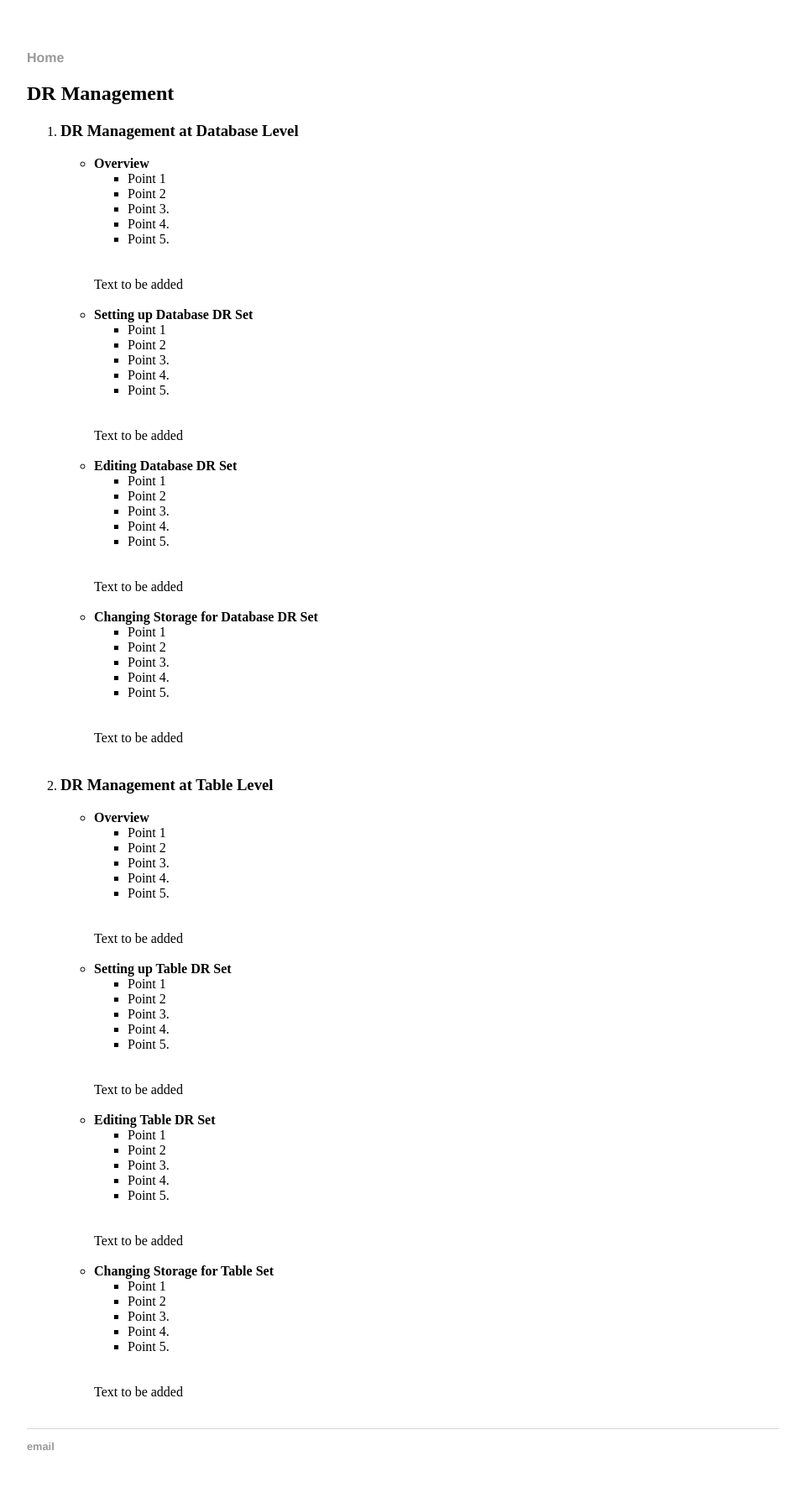
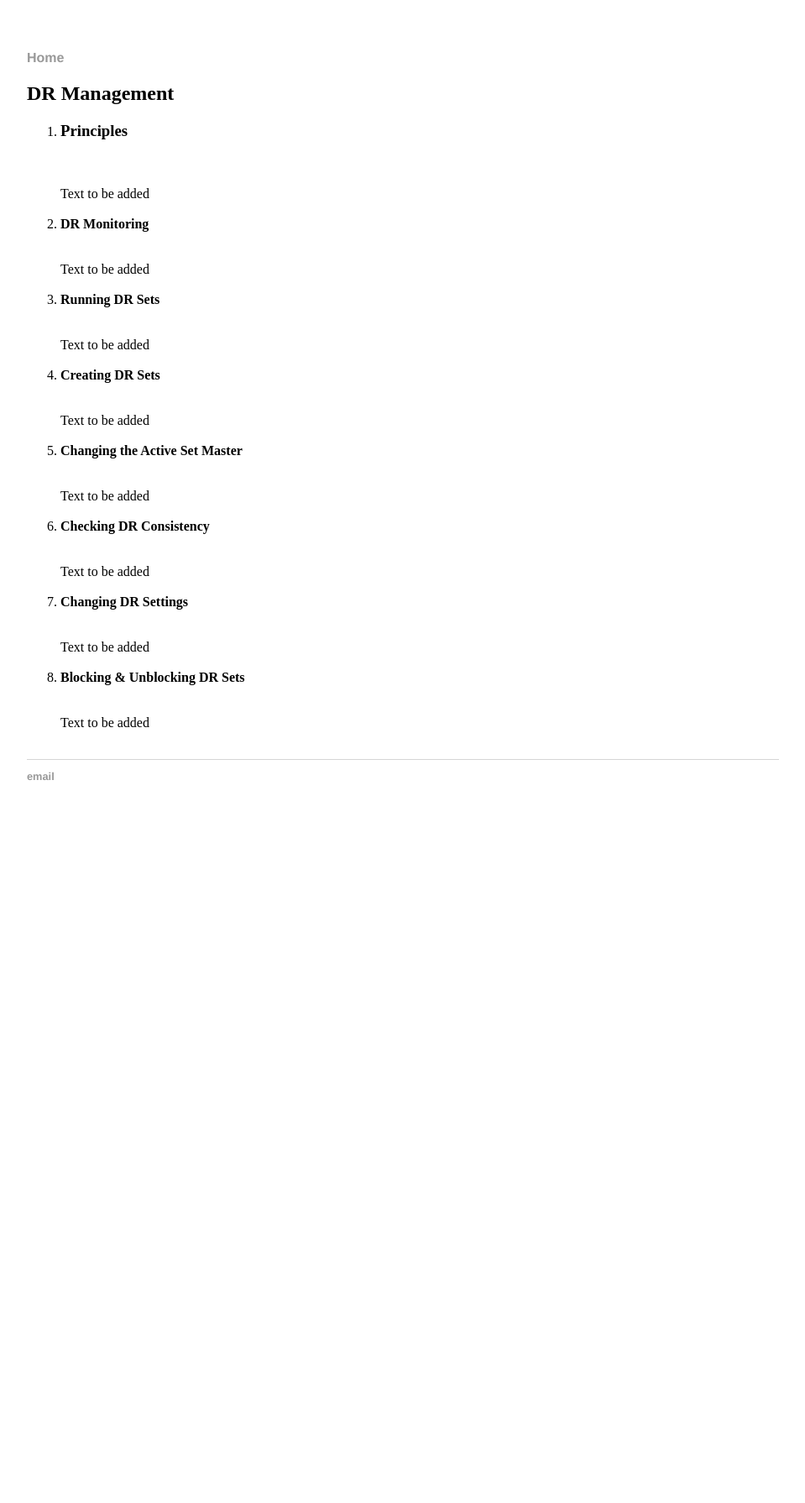
Before and after one commit to rhammett1/smf_dr_manual, a Jekyll site: the page built from manual/drman.md, in a window 1280 px wide. Shown: the whole page at 84% size, without its empty margins (160-1119 px from the left). Built offline with Jekyll 4.4.1, drawn with Linux system fonts in a browser that asks for light colours; after the commit the page ends 992 px from its top, so only the background shows below that.

Commit message:
new scripts
drman, backup, index

```diff
--- a/manual/drman.md
+++ b/manual/drman.md
@@ -6,120 +6,58 @@ title: DR Management
 ## DR Management
 
 <ol>
-  <li><h3>DR Management at Database Level</h3></li>
-<ul>
-<li><b>Overview</b></li>
-<ul>
-      <li>Point 1</li>
-      <li>Point 2 </li>
-      <li>Point 3. </li>
-      <li>Point 4. </li>
-      <li>Point 5. </li>
-</ul>
+  <li><h3>Principles </h3></li>
 <br>
 <br>
 Text to be added
 <br>
 <br>
 <div id="drman2"></div>
-<li><b>Setting up Database  DR Set</b></li>
-<ul>
-      <li>Point 1</li>
-      <li>Point 2 </li>
-      <li>Point 3. </li>
-      <li>Point 4. </li>
-      <li>Point 5. </li>
-</ul>
+<li><b>DR Monitoring</b></li>
 <br>
 <br>
 Text to be added
 <br>
 <br>
 <div id="drman3"></div>
-<li><b>Editing Database  DR Set</b></li>
-<ul>
-      <li>Point 1</li>
-      <li>Point 2 </li>
-      <li>Point 3. </li>
-      <li>Point 4. </li>
-      <li>Point 5. </li>
-</ul>
+<li><b>Running DR Sets</b></li>
 <br>
 <br>
 Text to be added
 <br>
 <br>
 <div id="drman4"></div>
-<li><b>Changing Storage for Database DR Set</b></li>
-<ul>
-      <li>Point 1</li>
-      <li>Point 2 </li>
-      <li>Point 3. </li>
-      <li>Point 4. </li>
-      <li>Point 5. </li>
-</ul>
+<li><b>Creating DR Sets</b></li>
 <br>
 <br>
 Text to be added
 <br>
 <br>
-</ul>
 <div id="drman5"></div>
-  <li><h3>DR Management at Table Level</h3></li>
-<ul>
-<li><b>Overview</b></li>
-<ul>
-      <li>Point 1</li>
-      <li>Point 2 </li>
-      <li>Point 3. </li>
-      <li>Point 4. </li>
-      <li>Point 5. </li>
-</ul>
+<li><b>Changing the Active Set Master</b></li>
 <br>
 <br>
 Text to be added
 <br>
 <br>
 <div id="drman6"></div>
-<li><b>Setting up Table DR Set</b></li>
-<ul>
-      <li>Point 1</li>
-      <li>Point 2 </li>
-      <li>Point 3. </li>
-      <li>Point 4. </li>
-      <li>Point 5. </li>
-</ul>
+<li><b>Checking DR Consistency</b></li>
 <br>
 <br>
 Text to be added
 <br>
 <br>
 <div id="drman7"></div>
-<li><b>Editing Table DR Set</b></li>
-<ul>
-      <li>Point 1</li>
-      <li>Point 2 </li>
-      <li>Point 3. </li>
-      <li>Point 4. </li>
-      <li>Point 5. </li>
-</ul>
+<li><b>Changing DR Settings</b></li>
 <br>
 <br>
 Text to be added
 <br>
 <br>
 <div id="drman8"></div>
-<li><b>Changing Storage for Table Set</b></li>
-<ul>
-      <li>Point 1</li>
-      <li>Point 2 </li>
-      <li>Point 3. </li>
-      <li>Point 4. </li>
-      <li>Point 5. </li>
-</ul>
+<li><b>Blocking & Unblocking DR Sets</b></li>
 <br>
 <br>
 Text to be added
 <br>
 <br>
-</ul>
```
Also changed, not shown: index.html (+18 -16 lines), manual/backup.md (added, +77 -0 lines), 1 other file.
